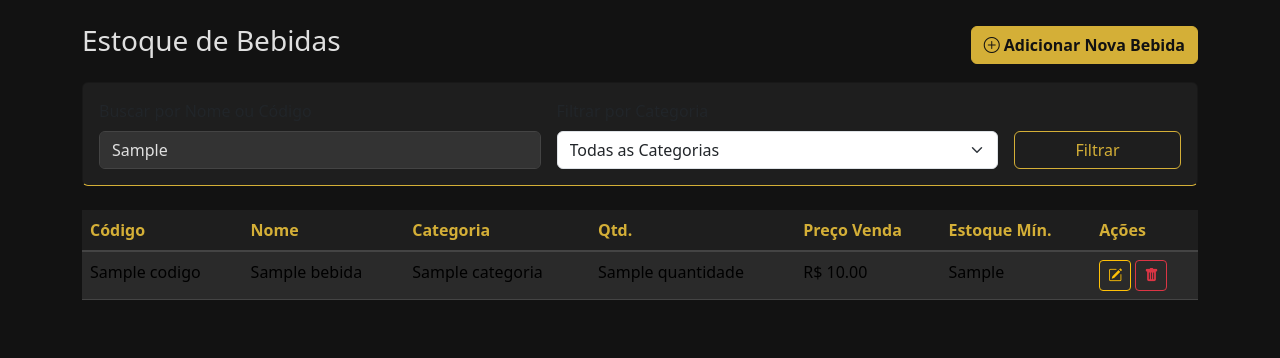
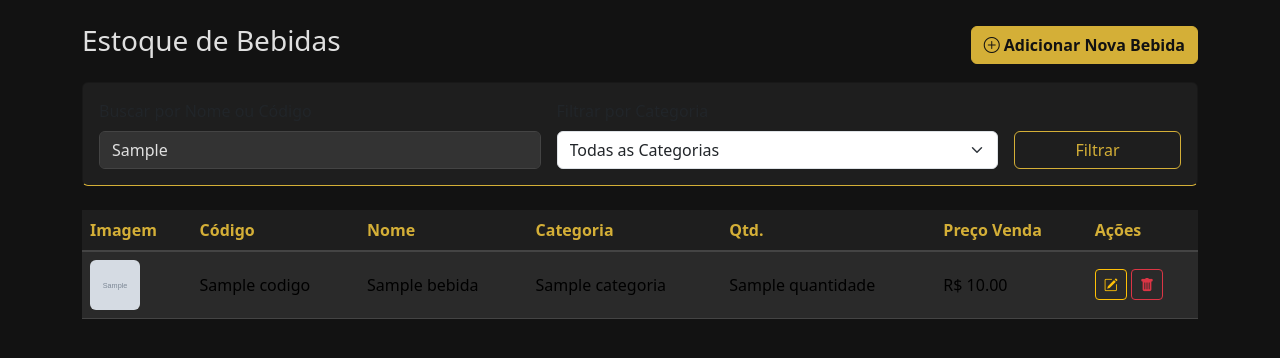
Before and after one commit to IgorTannuri/PJS, a Flask app: template templates/index.html in a window 1280 px wide. Shown: the top 358 px of the page. Run offline with Flask 3, Linux system fonts and the light colour scheme; the template is opened without the code that fills it: most values are stand-ins (such as "Sample title", 1, 10 or a date in 2020); grey boxes marked "Sample" are stand-in pictures.

Commit message:
Update index.html

```diff
--- a/templates/index.html
+++ b/templates/index.html
@@ -10,6 +10,7 @@
         </a>
     </div>
 
+    <!-- Formulário de Filtro -->
     <div class="card bg-dark-custom border-gold mb-4">
         <div class="card-body">
             <form method="GET" action="{{ url_for('index') }}">
@@ -37,38 +38,40 @@
         </div>
     </div>
 
-
+    <!-- Tabela de Bebidas -->
     <div class="table-responsive">
-        <table class="table table-striped table-hover">
+        <table class="table table-striped table-hover align-middle">
             <thead>
                 <tr>
+                    <th>Imagem</th>
                     <th>Código</th>
                     <th>Nome</th>
                     <th>Categoria</th>
                     <th>Qtd.</th>
                     <th>Preço Venda</th>
-                    <th>Estoque Mín.</th>
                     <th>Ações</th>
                 </tr>
             </thead>
             <tbody>
                 {% for b in bebidas %}
-                    {# Adiciona uma classe de perigo se o estoque estiver baixo #}
                     <tr class="{% if b.quantidade <= b.quantidade_minima and b.quantidade_minima > 0 %}table-danger{% endif %}">
+                        <td>
+                            {% if b.imagem_url %}
+                                <img src="{{ url_for('uploaded_file', filename=b.imagem_url) }}" alt="{{ b.nome }}" width="50" height="50" class="rounded" style="object-fit: cover;">
+                            {% else %}
+                                <img src="https://placehold.co/50x50/1E1E1E/D4AF37?text=S/F" alt="Sem Foto" class="rounded">
+                            {% endif %}
+                        </td>
                         <td>{{ b.codigo }}</td>
                         <td>{{ b.nome }}</td>
                         <td>{{ b.categoria }}</td>
                         <td>{{ b.quantidade }}</td>
                         <td>R$ {{ "%.2f"|format(b.preco_venda) }}</td>
-                        <td>{{ b.quantidade_minima }}</td>
                         <td>
-                            {# Botão para Editar, visível para todos os usuários logados #}
                             <a href="{{ url_for('editar_bebida', id=b.id) }}" class="btn btn-sm btn-outline-warning" title="Editar">
                                 <i class="bi bi-pencil-square"></i>
                             </a>
-
-                            {# Botão de Excluir, agora visível para todos os usuários logados #}
-                            <form action="{{ url_for('excluir_bebida', id=b.id) }}" method="POST" class="d-inline" onsubmit="return confirm('Tem certeza que deseja excluir esta bebida? A ação não pode ser desfeita.');">
+                            <form action="{{ url_for('excluir_bebida', id=b.id) }}" method="POST" class="d-inline" onsubmit="return confirm('Tem certeza?');">
                                 <button type="submit" class="btn btn-sm btn-outline-danger" title="Excluir">
                                     <i class="bi bi-trash-fill"></i>
                                 </button>
@@ -77,7 +80,7 @@
                     </tr>
                 {% else %}
                     <tr>
-                        <td colspan="7" class="text-center">Nenhuma bebida cadastrada ainda.</td>
+                        <td colspan="7" class="text-center">Nenhuma bebida encontrada.</td>
                     </tr>
                 {% endfor %}
             </tbody>
```
